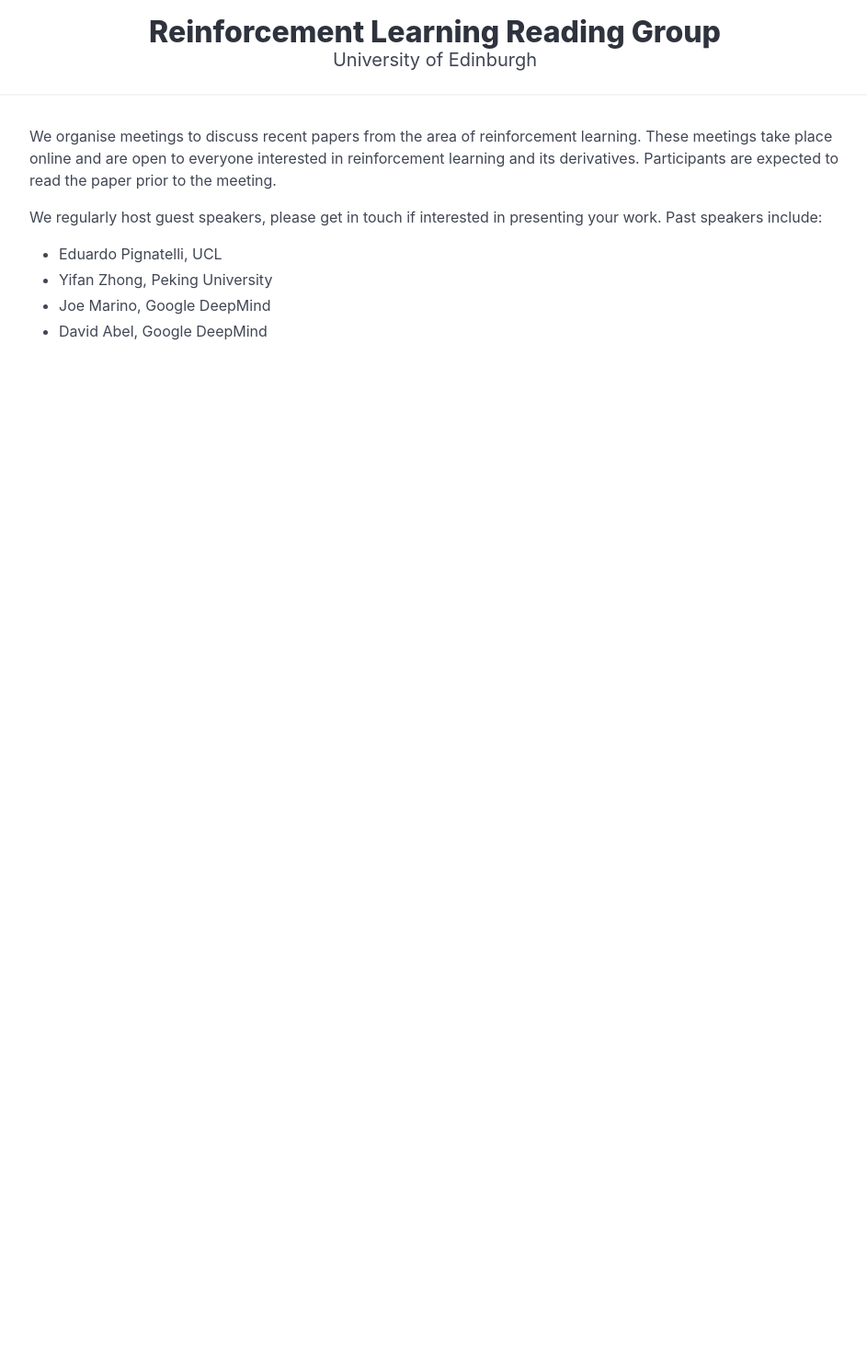
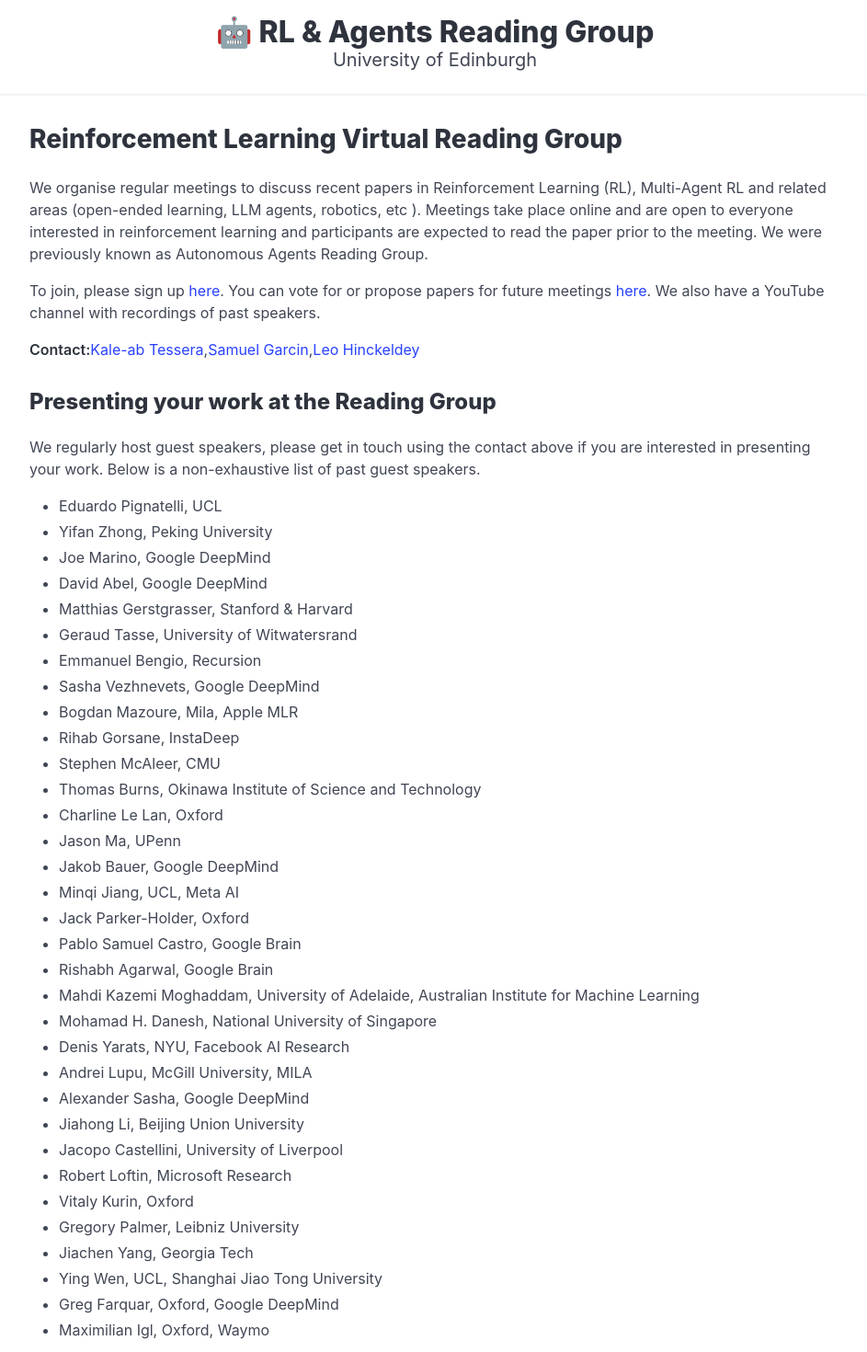
Before and after one commit to edinburgh-rl/edinburgh-rl.github.io, a Next.js app: page / in a window 1280 px wide. Shown: the part 31-1501 px from the top of the page at 92% size, without its empty margins (167-1110 px from the left). Before the commit the page ends 800 px from the top, so only its background shows below. Built offline with nearby package versions, Linux system fonts and the light colour scheme.

Commit message:
feat: v0 of rg website.

```diff
--- a/app/page.tsx
+++ b/app/page.tsx
@@ -4,7 +4,7 @@
   return (
     <>
       <div className="section pb-1">
-        <h1 className="title has-text-centered">Reinforcement Learning Reading Group</h1>
+        <h1 className="title has-text-centered">🤖 RL & Agents Reading Group</h1>
         <h3 className="subtitle has-text-centered">University of Edinburgh</h3>
         <hr></hr>
       </div>
@@ -12,20 +12,62 @@
         <div className="columns is-centered">
           <div className="column is-three-quarters">
             <div className="content">
+              <h2 className="subtitle">Reinforcement Learning Virtual Reading Group</h2>
               <p>
-                We organise meetings to discuss recent papers from the area of reinforcement learning.
-                These meetings take place online and are open to everyone interested in reinforcement learning
-                and its derivatives. Participants are expected to read the paper prior to the meeting.
+                We organise regular meetings to discuss recent papers in Reinforcement Learning (RL), Multi-Agent RL and related areas (open-ended learning, LLM agents, robotics, etc ).
+                Meetings take place online and are open to everyone interested in reinforcement learning and participants are expected to read the paper prior to the meeting.
+                We were previously known as Autonomous Agents Reading Group.
               </p>
               <p>
-                We regularly host guest speakers, please get in touch if interested in presenting your work.
-                Past speakers include:
+                To join, please sign up <a href="https://forms.gle/DJBe2MAE1t3WeMvr5">here</a>.
+                You can vote for or propose papers for future meetings <a href="https://github.com/edinburgh-rl/reading-group">here</a>. We also have a YouTube channel with recordings of past speakers.
+              </p>
+              <p>
+                <strong>Contact:</strong>
+                  <a href="k.tessera@ed.ac.uk">Kale-ab Tessera</a>,
+                  <a href="s.garcin@ed.ac.uk">Samuel Garcin</a>,
+                  <a href="l.hinckeldey@ed.ac.uk">Leo Hinckeldey</a>
+              </p>
+
+              <h3 className="subtitle">Presenting your work at the Reading Group</h3>
+              <p>
+                We regularly host guest speakers, please get in touch using the contact above if you are interested in presenting your work.
+                Below is a non-exhaustive list of past guest speakers.
               </p>
               <ul className={styles.stylefreelist}>
                 <li>Eduardo Pignatelli, UCL</li>
                 <li>Yifan Zhong, Peking University</li>
                 <li>Joe Marino, Google DeepMind</li>
                 <li>David Abel, Google DeepMind</li>
+                <li>Matthias Gerstgrasser, Stanford & Harvard</li>
+                <li>Geraud Tasse, University of Witwatersrand</li>
+                <li>Emmanuel Bengio, Recursion</li>
+                <li>Sasha Vezhnevets, Google DeepMind</li>
+                <li>Bogdan Mazoure, Mila, Apple MLR</li>
+                <li>Rihab Gorsane, InstaDeep</li>
+                <li>Stephen McAleer, CMU</li>
+                <li>Thomas Burns, Okinawa Institute of Science and Technology</li>
+                <li>Charline Le Lan, Oxford</li>
+                <li>Jason Ma, UPenn</li>
+                <li>Jakob Bauer, Google DeepMind</li>
+                <li>Minqi Jiang, UCL, Meta AI</li>
+                <li>Jack Parker-Holder, Oxford</li>
+                <li>Pablo Samuel Castro, Google Brain</li>
+                <li>Rishabh Agarwal, Google Brain</li>
+                <li>Mahdi Kazemi Moghaddam, University of Adelaide, Australian Institute for Machine Learning</li>
+                <li>Mohamad H. Danesh, National University of Singapore</li>
+                <li>Denis Yarats, NYU, Facebook AI Research</li>
+                <li>Andrei Lupu, McGill University, MILA</li>
+                <li>Alexander Sasha, Google DeepMind</li>
+                <li>Jiahong Li, Beijing Union University</li>
+                <li>Jacopo Castellini, University of Liverpool</li>
+                <li>Robert Loftin, Microsoft Research</li>
+                <li>Vitaly Kurin, Oxford</li>
+                <li>Gregory Palmer, Leibniz University</li>
+                <li>Jiachen Yang, Georgia Tech</li>
+                <li>Ying Wen, UCL, Shanghai Jiao Tong University</li>
+                <li>Greg Farquar, Oxford, Google DeepMind</li>
+                <li>Maximilian Igl, Oxford, Waymo</li>
               </ul>
             </div>
           </div>
```
